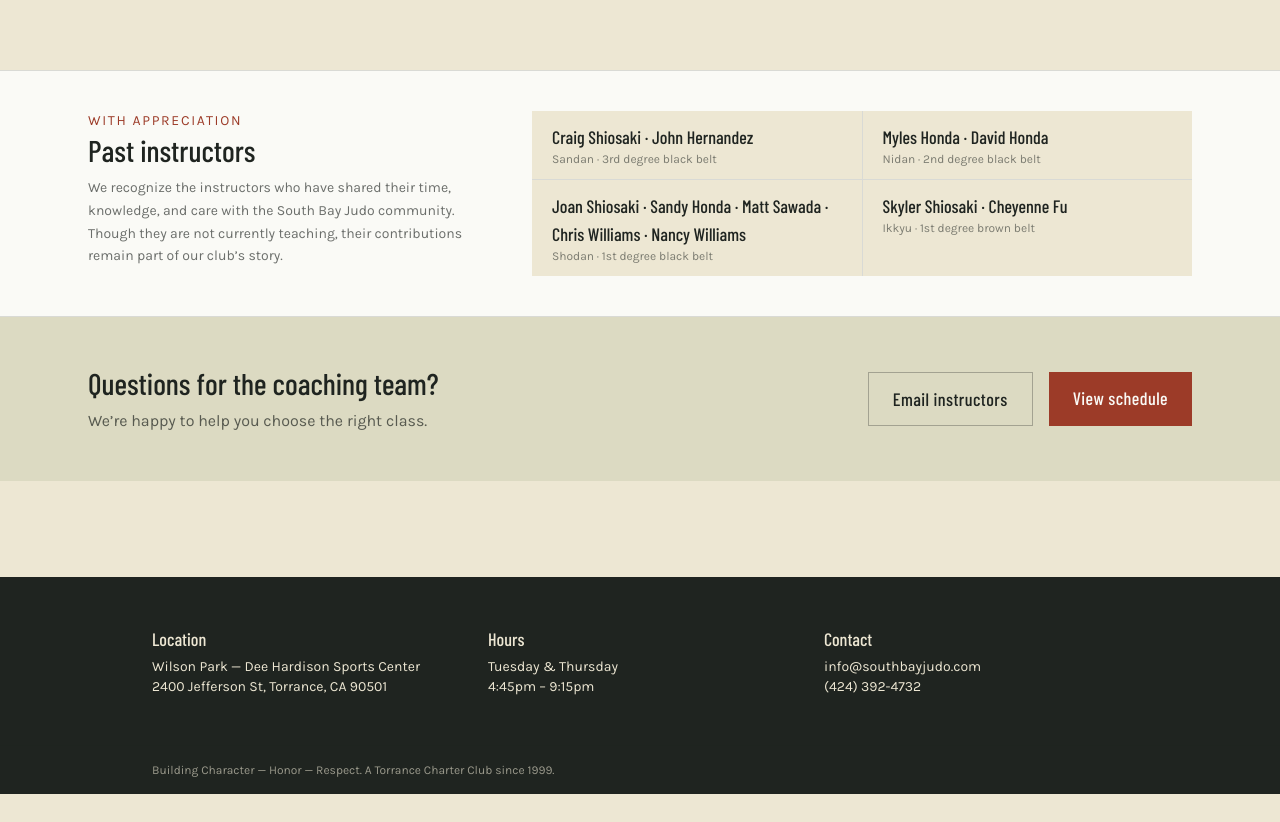
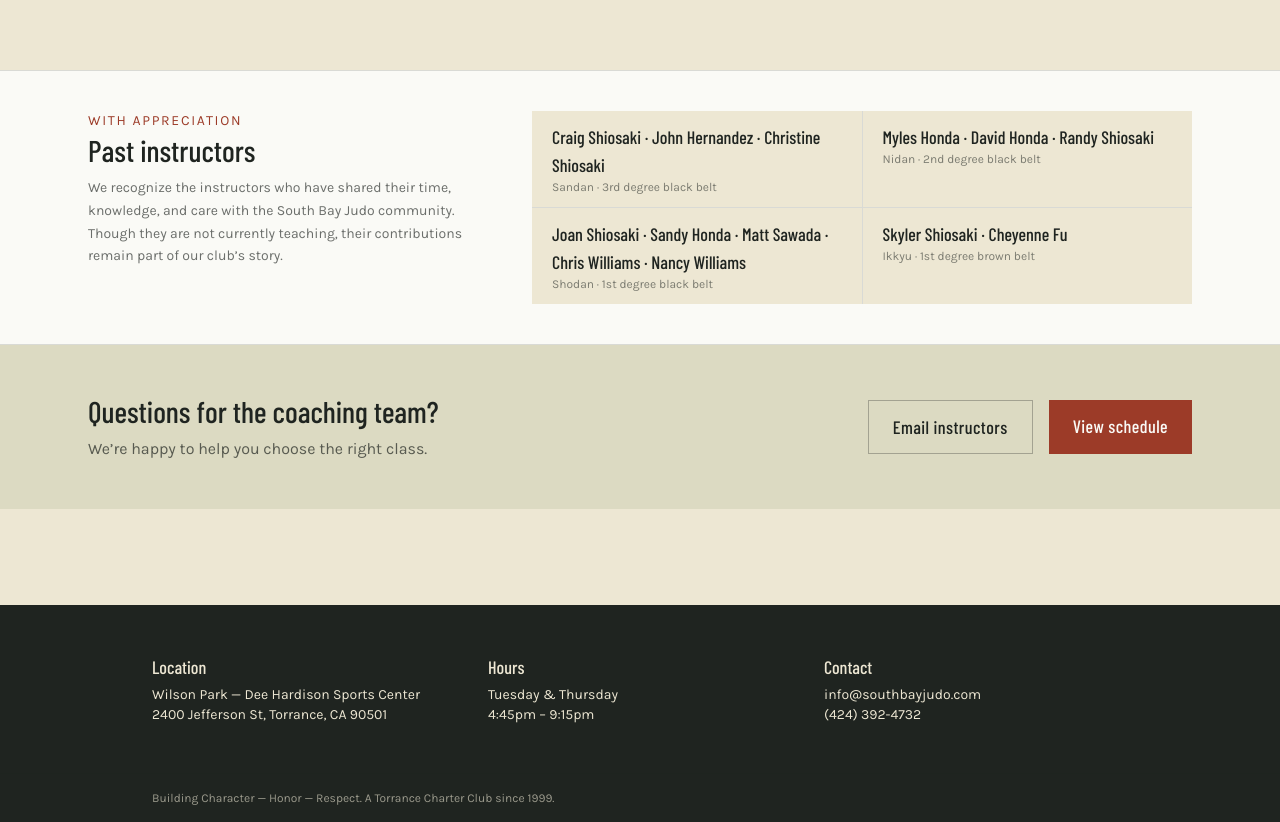
Before and after one commit to cshiosaki/southbayjudo, a Next.js app in the folder south-bay-judo/: page /instructors in a window 1280 px wide. Shown: the part 1840-2662 px from the top of the page. Before the commit the page ends 2634 px from the top, so only its background shows below. Built offline with nearby package versions, Linux system fonts and the light colour scheme.

Commit message:
Add Christine and Randy to past instructors

```diff
--- a/south-bay-judo/app/instructors/page.tsx
+++ b/south-bay-judo/app/instructors/page.tsx
@@ -41,11 +41,11 @@ const assistantInstructors = [
 
 const pastInstructors = [
   {
-    names: "Craig Shiosaki · John Hernandez",
+    names: "Craig Shiosaki · John Hernandez · Christine Shiosaki",
     rank: "Sandan · 3rd degree black belt",
   },
   {
-    names: "Myles Honda · David Honda",
+    names: "Myles Honda · David Honda · Randy Shiosaki",
     rank: "Nidan · 2nd degree black belt",
   },
   {
```
